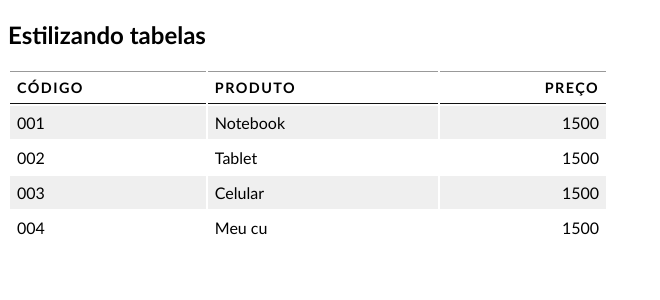
After one commit to juliajgp/Aprendendo-Web, a PHP site: page /web9.html in a window 1280 px wide. The commit adds this page. Shown: the top 300 px of the page, without its empty margins (0-660 px from the left). Run offline with PHP 8.4, Linux system fonts and the light colour scheme.

Commit message:
Add files via upload

```diff
--- a/HTML + CSS intermediario e avançado/Estilo2.css
+++ b/HTML + CSS intermediario e avançado/Estilo2.css
@@ -66,7 +66,7 @@ ul #atual a {
     background: url(Imagens/aba-esquerda-atual.png) no-repeat top left;
 
 }*/
-/* LAYOUT-----*/
+/* LAYOUT-----
 body {
     font-family: "Trebuchet MS", Helvetica, sans-serif;
     background: #f2f2f2;
@@ -77,9 +77,9 @@ body {
     margin: 0 auto;
     background: #fff;
     min-width: 720px;
-    /*max-width: 960px;*/
+    /*max-width: 960px;
 }
-
+/*
 #marca {
     width: 100%;
     height: 200px;
@@ -96,7 +96,7 @@ body {
 #imagem {
     width: 90%;
     overflow: hidden;
-}*/
+}
 
 #conteudo-principal {
     width: 63%;
@@ -143,4 +143,38 @@ img.img-noticia {
     clear: both;
     background: #c4c4c4;
     padding: 5px;
+}*/
+
+body {
+    font-family: "Trebuchet MS", Helvetica, sans-serif;
 }
+
+table {
+    width: 600px;
+    border-collapse: separate;
+}
+
+th, td {
+    padding: 7px;
+}
+
+th {
+    text-transform: uppercase;
+    border-top: 1px solid #999;
+    border-bottom: 1px solid #111;
+    text-align: left;
+    font-size: 90%;
+    letter-spacing: 0.1em;
+}
+
+tr.alternado {
+    background-color: #efefef;
+}
+
+.numero {
+    text-align: right;
+}
+
+tr:hover {
+    background: #c3e6e5;
+}
--- /dev/null
+++ b/HTML + CSS intermediario e avançado/web9.html
@@ -0,0 +1,49 @@
+<!DOCTYPE html>
+
+<html>
+    <head>
+        <title>Layout</title>
+        <meta charset="utf-8">
+
+        <link rel="stylesheet" type="text/css" href="Estilo2.css">
+
+    </head>
+
+    <body>
+
+        <h2>Estilizando tabelas</h2>
+        <table>
+            <tr>
+                <th>Código</th>
+                <th>Produto</th>
+                <th class="numero">Preço</th>
+            </tr>
+
+            <tr class="alternado">
+                <td>001</td>
+                <td>Notebook</td>
+                <td class="numero">1500</td>
+            </tr>
+
+            <tr>
+                <td>002</td>
+                <td>Tablet</td>
+                <td class="numero">1500</td>
+            </tr>
+
+            <tr class="alternado">
+                <td>003</td>
+                <td>Celular</td>
+                <td class="numero">1500</td>
+            </tr>
+
+            <tr>
+                <td>004</td>
+                <td>Meu cu</td>
+                <td class="numero">1500</td>
+            </tr>
+
+        </table>
+
+    </body>
+</html>
```
